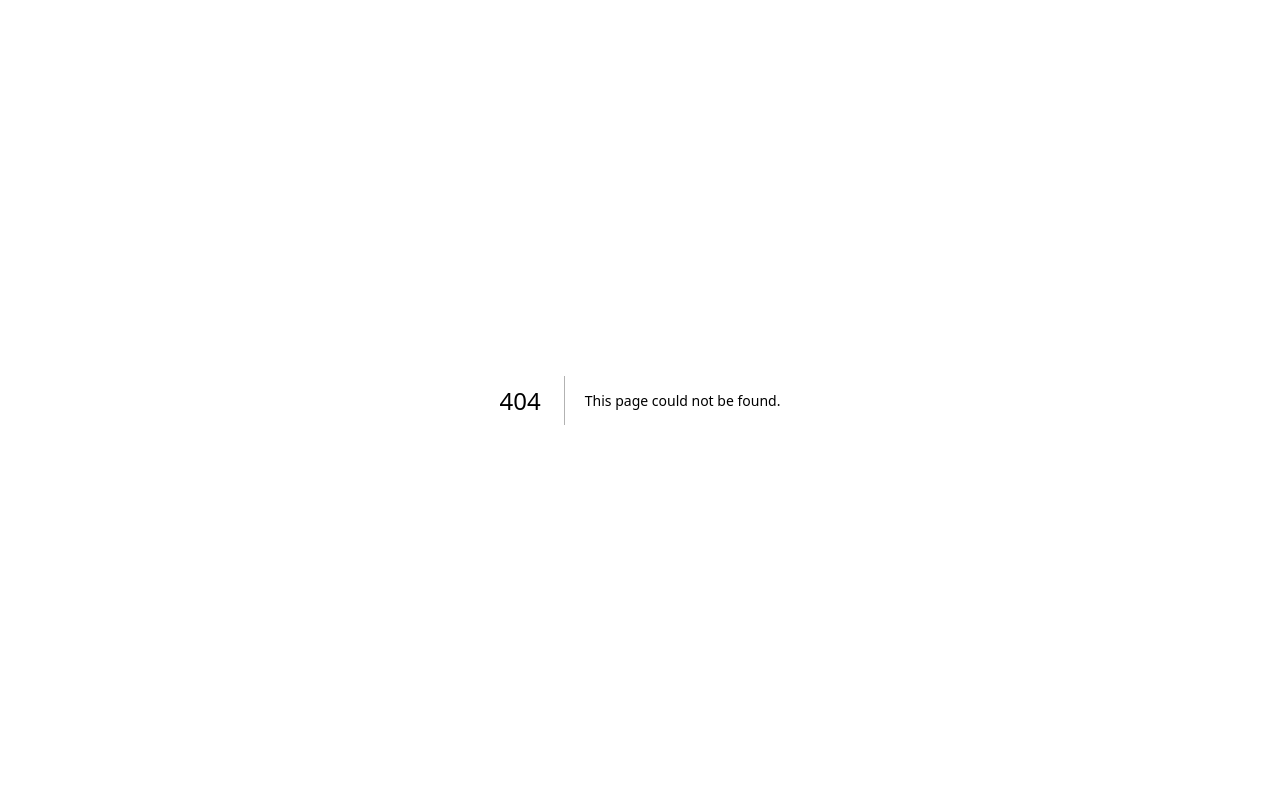
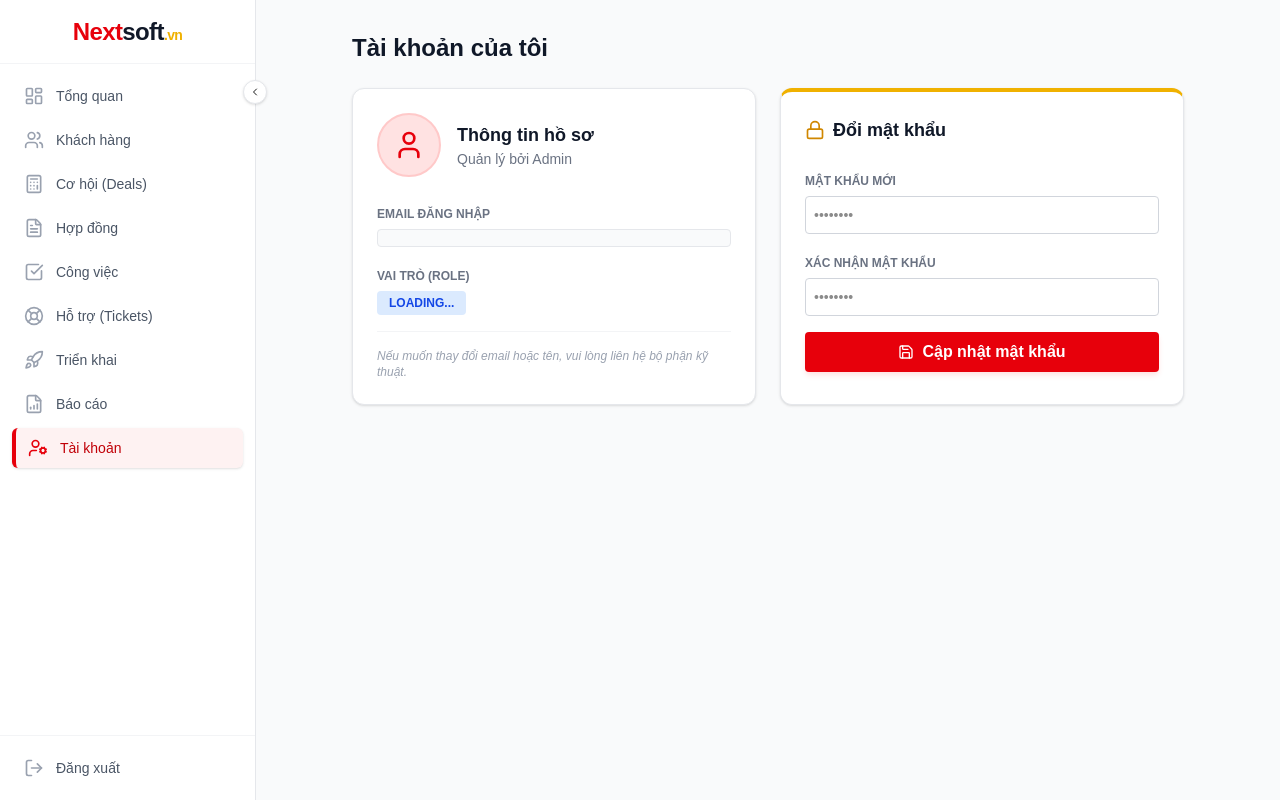
Before and after one commit to cokentiger/nextsoft-crm, a Next.js app in the folder frontend/: page /profile in a window 1280 px wide. Before the commit this address had no page. Built offline with nearby package versions, Linux system fonts and the light colour scheme; no server answers.

Commit message:
Them trang doi mat khau

```diff
--- /dev/null
+++ b/frontend/app/(dashboard)/profile/page.tsx
@@ -0,0 +1,148 @@
+'use client'
+
+import { useState, useEffect } from 'react'
+import { createClient } from '@/utils/supabase/client'
+import { User, Lock, Save, Loader2, ShieldCheck } from 'lucide-react'
+import { useRouter } from 'next/navigation'
+
+export default function ProfilePage() {
+  const [loading, setLoading] = useState(false)
+  const [user, setUser] = useState<any>(null)
+  const [role, setRole] = useState('')
+
+  // State đổi mật khẩu
+  const [passwords, setPasswords] = useState({ newPass: '', confirmPass: '' })
+  const [message, setMessage] = useState({ text: '', type: '' }) // type: 'success' | 'error'
+
+  const supabase = createClient()
+  const router = useRouter()
+
+  useEffect(() => {
+    const getUser = async () => {
+      const { data: { user } } = await supabase.auth.getUser()
+      if (user) {
+        setUser(user)
+        // Lấy role từ bảng profiles
+        const { data } = await supabase.from('profiles').select('role').eq('id', user.id).single()
+        if (data) setRole(data.role)
+      }
+    }
+    getUser()
+  }, [])
+
+  const handleChangePassword = async (e: React.FormEvent) => {
+    e.preventDefault()
+    setMessage({ text: '', type: '' })
+
+    if (passwords.newPass.length < 6) {
+      setMessage({ text: 'Mật khẩu phải có ít nhất 6 ký tự!', type: 'error' })
+      return
+    }
+
+    if (passwords.newPass !== passwords.confirmPass) {
+      setMessage({ text: 'Mật khẩu xác nhận không khớp!', type: 'error' })
+      return
+    }
+
+    setLoading(true)
+    // Gọi hàm update của Supabase
+    const { error } = await supabase.auth.updateUser({ password: passwords.newPass })
+
+    if (error) {
+      setMessage({ text: 'Lỗi: ' + error.message, type: 'error' })
+    } else {
+      setMessage({ text: 'Đổi mật khẩu thành công!', type: 'success' })
+      setPasswords({ newPass: '', confirmPass: '' })
+    }
+    setLoading(false)
+  }
+
+  return (
+    <div className="p-8 max-w-4xl mx-auto">
+      <h1 className="text-2xl font-bold text-gray-900 mb-6">Tài khoản của tôi</h1>
+
+      <div className="grid gap-6 md:grid-cols-2">
+        {/* 1. THÔNG TIN CÁ NHÂN (Chỉ xem) */}
+        <div className="bg-white p-6 rounded-xl border border-gray-200 shadow-sm h-fit">
+          <div className="flex items-center gap-4 mb-6">
+            <div className="h-16 w-16 rounded-full bg-red-100 flex items-center justify-center text-red-600 border-2 border-red-200">
+              <User className="h-8 w-8" />
+            </div>
+            <div>
+              <h2 className="text-lg font-bold text-gray-900">Thông tin hồ sơ</h2>
+              <p className="text-sm text-gray-500">Quản lý bởi Admin</p>
+            </div>
+          </div>
+
+          <div className="space-y-4">
+            <div>
+              <label className="text-xs font-bold text-gray-500 uppercase">Email đăng nhập</label>
+              <div className="mt-1 p-2 bg-gray-50 rounded border border-gray-200 text-gray-700 text-sm font-medium">
+                {user?.email}
+              </div>
+            </div>
+            <div>
+              <label className="text-xs font-bold text-gray-500 uppercase">Vai trò (Role)</label>
+              <div className="mt-1 flex items-center gap-2">
+                <span className={`px-3 py-1 rounded text-xs font-bold ${role === 'ADMIN' ? 'bg-purple-100 text-purple-700' : 'bg-blue-100 text-blue-700'}`}>
+                  {role || 'LOADING...'}
+                </span>
+                {role === 'ADMIN' && <ShieldCheck className="h-4 w-4 text-purple-600"/>}
+              </div>
+            </div>
+            <div className="pt-4 border-t border-gray-100">
+                <p className="text-xs text-gray-400 italic">Nếu muốn thay đổi email hoặc tên, vui lòng liên hệ bộ phận kỹ thuật.</p>
+            </div>
+          </div>
+        </div>
+
+        {/* 2. ĐỔI MẬT KHẨU */}
+        <div className="bg-white p-6 rounded-xl border border-gray-200 shadow-sm border-t-4 border-t-yellow-500">
+          <div className="flex items-center gap-2 mb-6">
+            <Lock className="h-5 w-5 text-yellow-600" />
+            <h2 className="text-lg font-bold text-gray-900">Đổi mật khẩu</h2>
+          </div>
+
+          <form onSubmit={handleChangePassword} className="space-y-4">
+            <div>
+              <label className="text-xs font-bold text-gray-500 uppercase">Mật khẩu mới</label>
+              <input
+                type="password" required
+                className="w-full mt-1 p-2 rounded border border-gray-300 text-sm focus:border-red-500 focus:outline-none"
+                placeholder="••••••••"
+                value={passwords.newPass}
+                onChange={e => setPasswords({...passwords, newPass: e.target.value})}
+              />
+            </div>
+            <div>
+              <label className="text-xs font-bold text-gray-500 uppercase">Xác nhận mật khẩu</label>
+              <input
+                type="password" required
+                className="w-full mt-1 p-2 rounded border border-gray-300 text-sm focus:border-red-500 focus:outline-none"
+                placeholder="••••••••"
+                value={passwords.confirmPass}
+                onChange={e => setPasswords({...passwords, confirmPass: e.target.value})}
+              />
+            </div>
+
+            {/* Thông báo lỗi/thành công */}
+            {message.text && (
+              <div className={`p-3 rounded text-sm font-medium flex items-center gap-2 ${message.type === 'error' ? 'bg-red-50 text-red-600' : 'bg-green-50 text-green-700'}`}>
+                {message.type === 'success' && <ShieldCheck className="h-4 w-4"/>}
+                {message.text}
+              </div>
+            )}
+
+            <button
+              type="submit"
+              disabled={loading}
+              className="w-full bg-red-600 text-white py-2 rounded font-bold hover:bg-red-700 flex items-center justify-center gap-2 shadow-md shadow-red-100"
+            >
+              {loading ? <Loader2 className="h-4 w-4 animate-spin"/> : <><Save className="h-4 w-4" /> Cập nhật mật khẩu</>}
+            </button>
+          </form>
+        </div>
+      </div>
+    </div>
+  )
+}
--- a/frontend/components/Sidebar.tsx
+++ b/frontend/components/Sidebar.tsx
@@ -6,7 +6,7 @@ import { useState } from 'react'
 import { createClient } from '@/utils/supabase/client'
 import {
   LayoutDashboard, Users, Calculator, FileText, CheckSquare,
-  LifeBuoy, Rocket, FileBarChart, LogOut, ChevronLeft, ChevronRight
+  LifeBuoy, Rocket, FileBarChart, LogOut, ChevronLeft, ChevronRight, UserCog
 } from 'lucide-react'
 
 const menuItems = [
@@ -18,6 +18,7 @@ const menuItems = [
   { name: 'Hỗ trợ (Tickets)', href: '/tickets', icon: LifeBuoy },
   { name: 'Triển khai', href: '/deployments', icon: Rocket },
   { name: 'Báo cáo', href: '/reports', icon: FileBarChart },
+  { name: 'Tài khoản', href: '/profile', icon: UserCog },
 ]
 
 export default function Sidebar() {
```
